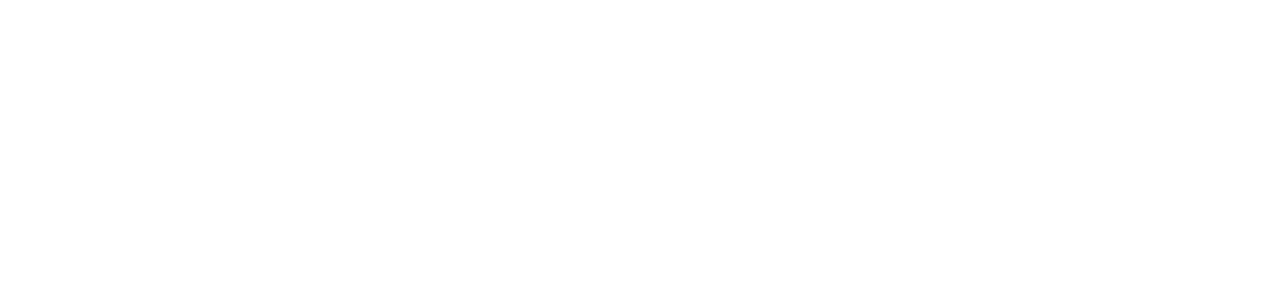
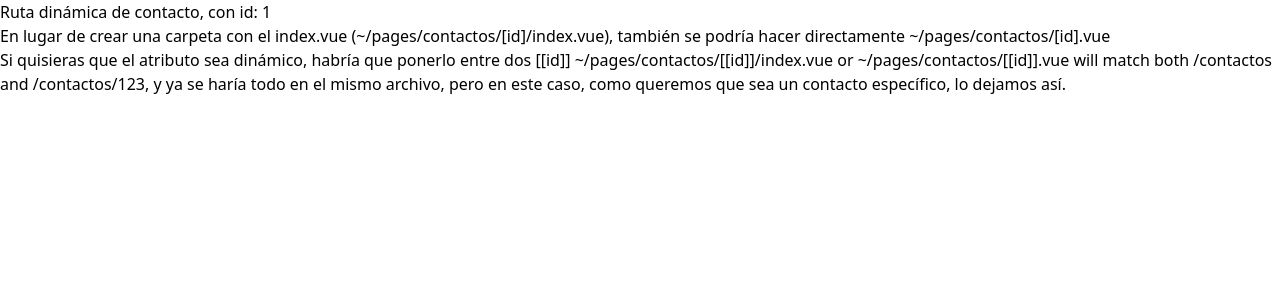
Before and after one commit to mjriveraknowmad/nuxt-basico-udemy-maldonado, a Nuxt app: page /contactos/1 in a window 1280 px wide. Before the commit this address had no page. Shown: the top 300 px of the page. Built offline with nearby package versions, Linux system fonts and the light colour scheme.

Commit message:
feat: add nuxt-links en un nuevo componente AppHeader y uso desde index

```diff
--- /dev/null
+++ b/app/components/AppHeader.vue
@@ -0,0 +1,9 @@
+<template>
+    <header>
+        <nav class="mx-auto flex items-center gap-6 p-6">
+            <nuxt-link to="/contactos">Contactos</nuxt-link>
+            <nuxt-link to="/contactos/contacto">Contacto</nuxt-link>
+            <nuxt-link to="/contactos/123">Contacto parámetro</nuxt-link>
+        </nav>
+    </header>
+</template>
--- /dev/null
+++ b/app/pages/contactos/[id]/index.vue
@@ -0,0 +1,22 @@
+<template>
+    <div>
+        <p>
+            Ruta dinámica de contacto, con id: {{ $route.params.id }}
+        </p>
+        <p>
+           En lugar de crear una carpeta con el index.vue (~/pages/contactos/[id]/index.vue), también se podría hacer directamente ~/pages/contactos/[id].vue
+        </p>
+        <p>
+            Si quisieras que el atributo sea dinámico, habría que ponerlo entre dos [[id]]
+            ~/pages/contactos/[[id]]/index.vue or ~/pages/contactos/[[id]].vue will match both /contactos and
+            /contactos/123, y ya se haría todo en el mismo archivo, pero en este caso, como queremos que sea un contacto
+            específico, lo dejamos así.
+        </p>
+    </div>
+</template>
+
+<script setup lang="ts">
+
+</script>
+
+<style scoped></style>
--- a/app/pages/index.vue
+++ b/app/pages/index.vue
@@ -1,3 +1,8 @@
+<script setup lang="ts">
+import AppHeader from '~/components/AppHeader.vue';
+
+</script>
+
 <template>
-  <h1>Index page</h1>
+    <app-header />
 </template>
```
